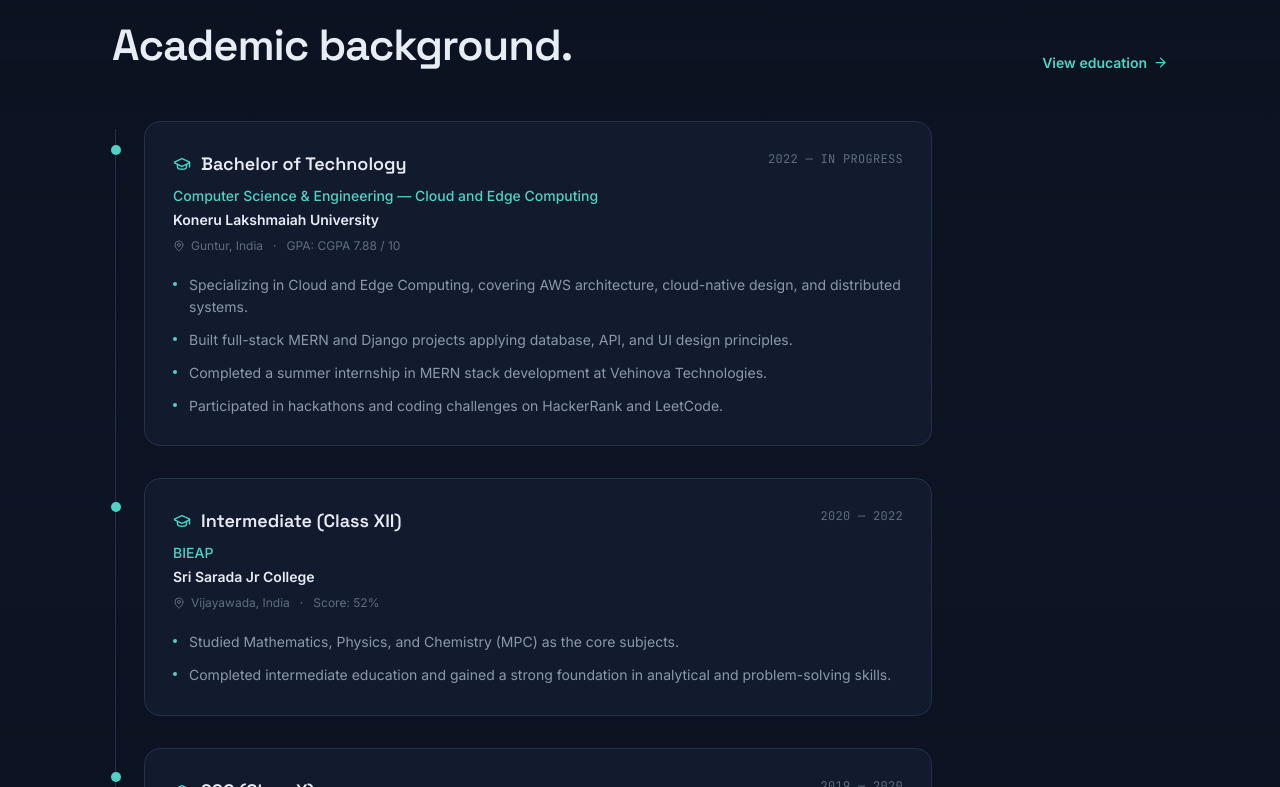
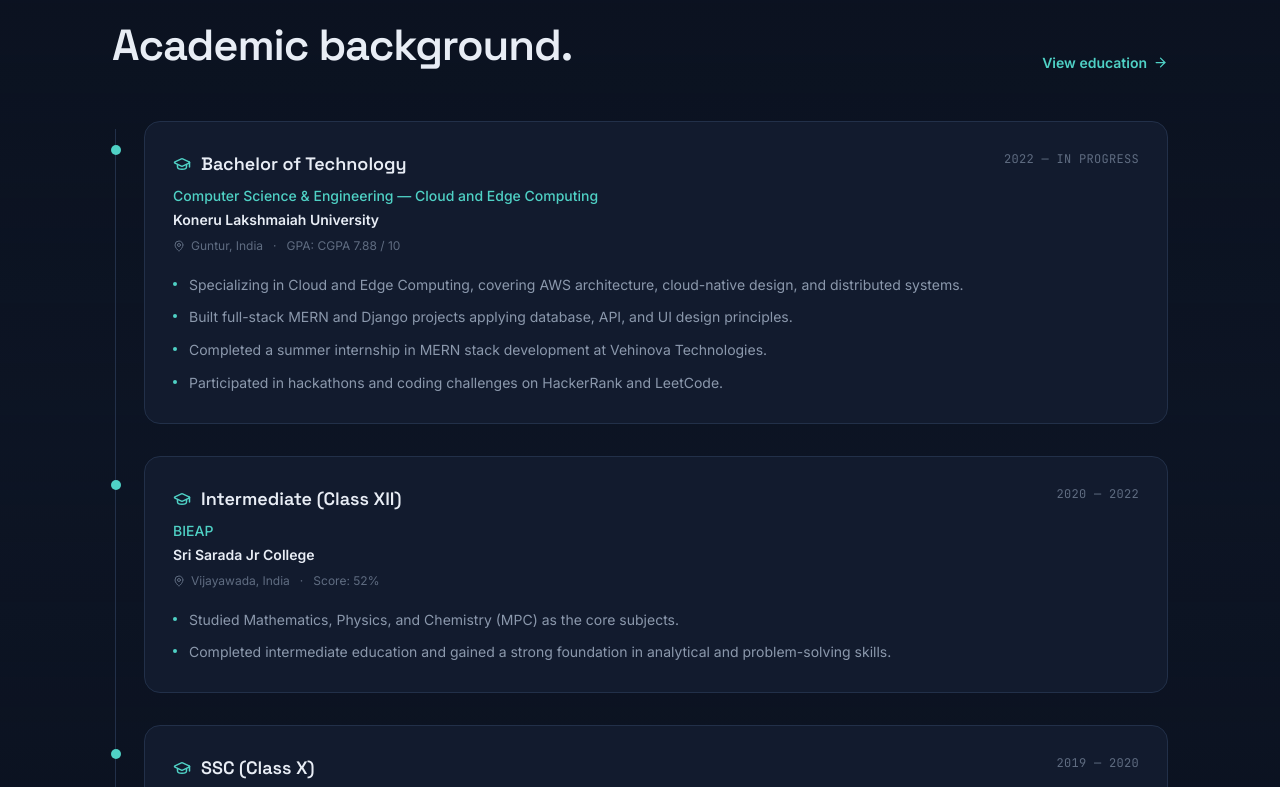
Before and after one commit to chayakiranch/ChayaKiran_portfolio, a React (Vite) app: page / in a window 1280 px wide. Shown: the part 2913-3700 px from the top of the page. Built offline with nearby package versions, Linux system fonts and the light colour scheme.

Commit message:
Add Home Update

```diff
--- a/src/pages/Home.jsx
+++ b/src/pages/Home.jsx
@@ -139,7 +139,7 @@ export default function Home() {
             </NavLink>
           </div>
 
-          <div className="relative pl-8 max-w-[820px]">
+          <div className="relative pl-8">
             <div className="absolute left-[3px] top-2 bottom-2 w-px bg-panel-border" />
 
             <div className="flex flex-col gap-8">
```
